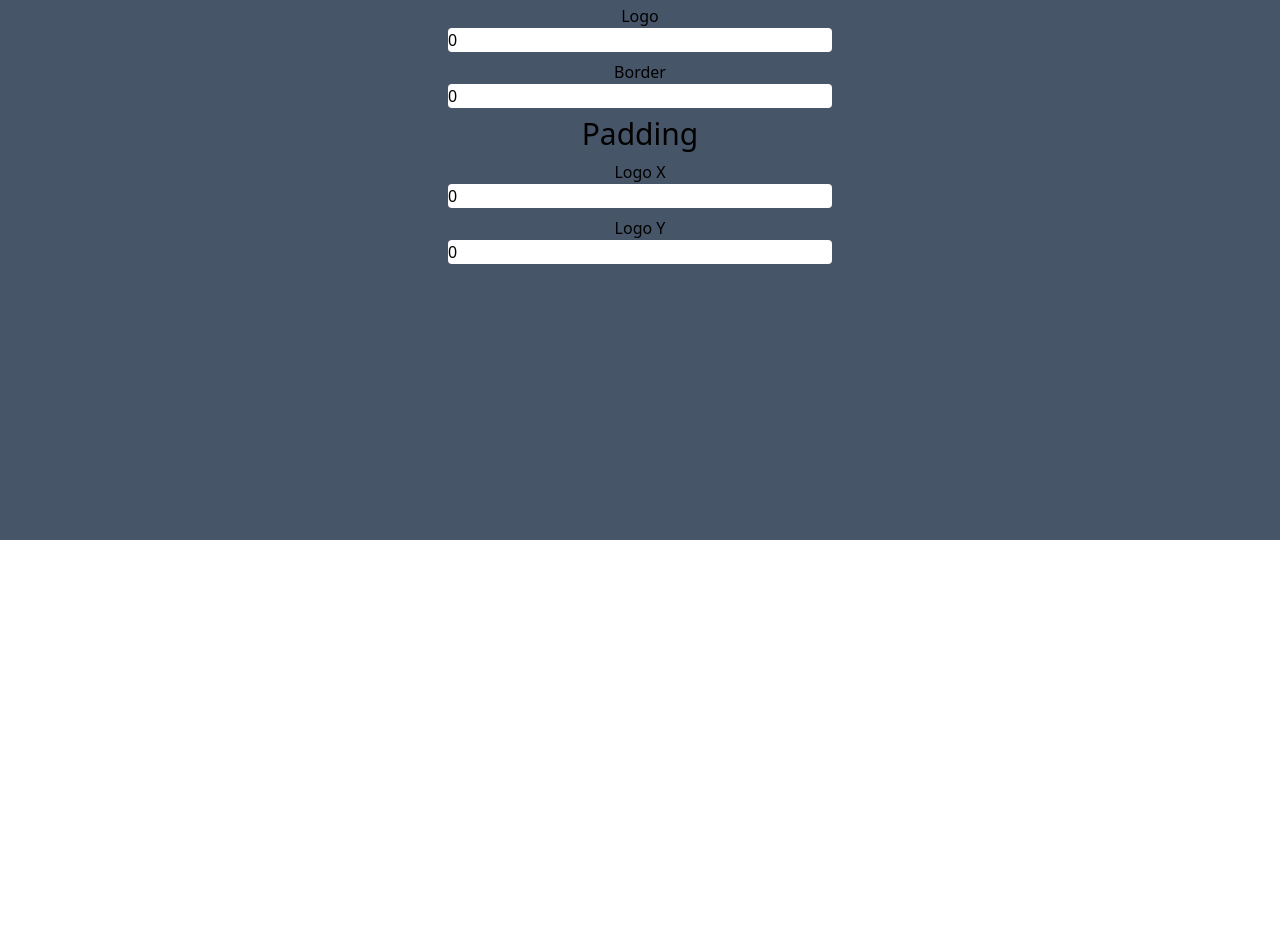
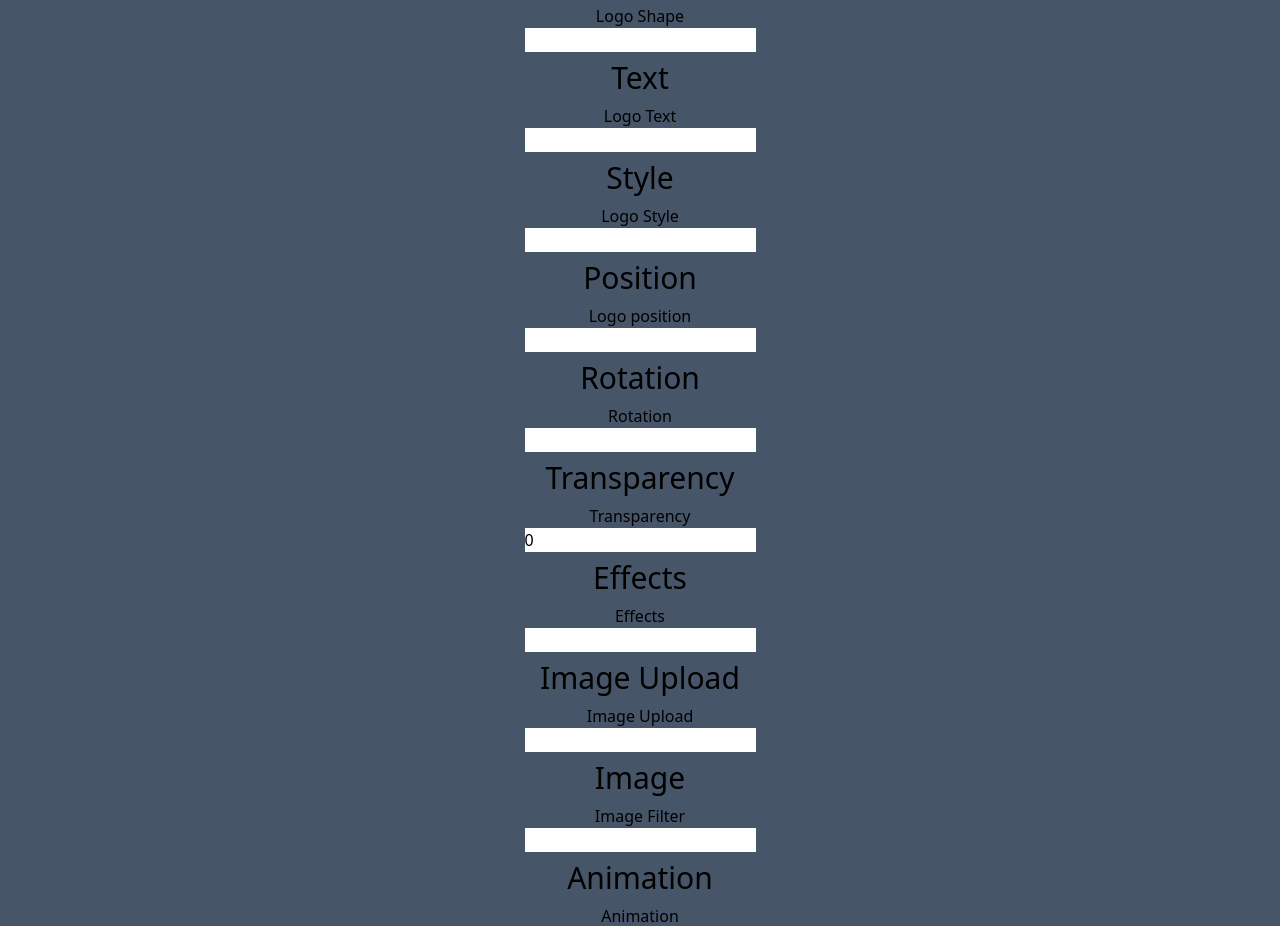
Before and after one commit to ChrisForti/react-logo-maker, a React (Vite) app: page / in a window 1280 px wide. Shown: the part 260-1186 px from the top of the page. Before the commit the page ends 800 px from the top, so only its background shows below. Built offline with nearby package versions, Linux system fonts and the light colour scheme.

Commit message:
Rendered the rest of my EditPaneprops.

```diff
--- a/src/components/EditPane.tsx
+++ b/src/components/EditPane.tsx
@@ -49,20 +49,128 @@ export default function EditPane({
 }: EditPaneProps) {
   return (
     <div className="flex flex-col gap-2">
-      {/* <h1 className="text-3xl">Brand</h1>
-      {brandInput.map(({label, value, setValue}) => {
-
+      <h1 className="text-3xl">Brand</h1>
       <div>
         <div>{brandInput.label}</div>
-          <input name={brandInput.label}
+        <input
+          name={brandInput.label}
           type="text"
           value={brandInput.value}
-           onChange={(event) => brandInput.setValue{event.target.value}}
+          onChange={(event) => brandInput.setValue(event.target.value)}
         />
       </div>
-
-      })} */}
-
+      <h1 className="text-3xl">Shape</h1>
+      <div>
+        <div>{shapeInput.label}</div>
+        <input
+          name={shapeInput.label}
+          type="text"
+          value={shapeInput.value}
+          onChange={(event) => shapeInput.setValue(event.target.value)}
+        />
+      </div>
+      <h1 className="text-3xl">Text</h1>
+      <div>
+        <div>{textInput.label}</div>
+        <input
+          name={textInput.label}
+          type="text"
+          value={textInput.value}
+          onChange={(event) => textInput.setValue(event.target.value)}
+        />
+      </div>
+      <h1 className="text-3xl">Style</h1>
+      <div>
+        <div>{styleInput.label}</div>
+        <input
+          name={styleInput.label}
+          type="text"
+          value={styleInput.value}
+          onChange={(event) => styleInput.setValue(event.target.value)}
+        />
+      </div>
+      <h1 className="text-3xl">Position</h1>
+      <div>
+        <div>{positionInput.label}</div>
+        <input
+          name={positionInput.label}
+          type="text"
+          value={positionInput.value}
+          onChange={(event) => positionInput.setValue(event.target.value)}
+        />
+      </div>
+      <h1 className="text-3xl">Rotation</h1>
+      <div>
+        <div>{rotationInput.label}</div>
+        <input
+          name={rotationInput.label}
+          type="text"
+          value={rotationInput.value}
+          onChange={(event) => rotationInput.setValue(event.target.value)}
+        />
+      </div>
+      <h1 className="text-3xl">Transparency</h1>
+      <div>
+        <div>{transparencyInput.label}</div>
+        <input
+          name={transparencyInput.label}
+          type="text"
+          value={transparencyInput.value}
+          onChange={(event) =>
+            transparencyInput.setValue(Number(event.target.value))
+          }
+        />
+      </div>
+      <h1 className="text-3xl">Effects</h1>
+      <div>
+        <div>{effectsInput.label}</div>
+        <input
+          name={effectsInput.label}
+          type="text"
+          value={effectsInput.value}
+          onChange={(event) => effectsInput.setValue(event.target.value)}
+        />
+      </div>
+      <h1 className="text-3xl">Image Upload</h1>
+      <div>
+        <div>{imgUploadInput.label}</div>
+        <input
+          name={imgUploadInput.label}
+          type="text"
+          value={imgUploadInput.value}
+          onChange={(event) => imgUploadInput.setValue(event.target.value)}
+        />
+      </div>
+      <h1 className="text-3xl">Image</h1>
+      <div>
+        <div>{imgFilterinput.label}</div>
+        <input
+          name={imgFilterinput.label}
+          type="text"
+          value={imgFilterinput.value}
+          onChange={(event) => imgFilterinput.setValue(event.target.value)}
+        />
+      </div>
+      <h1 className="text-3xl">Animation</h1>
+      <div>
+        <div>{animationInput.label}</div>
+        <input
+          name={animationInput.label}
+          type="text"
+          value={animationInput.value}
+          onChange={(event) => animationInput.setValue(event.target.value)}
+        />
+      </div>
+      <h1 className="text-3xl">margin</h1>
+      <div>
+        <div>{marginInput.label}</div>
+        <input
+          name={marginInput.label}
+          type="text"
+          value={marginInput.value}
+          onChange={(event) => marginInput.setValue(Number(event.target.value))}
+        />
+      </div>
       <h1 className="text-3xl">Colors</h1>
       <div className="mx-auto flex gap-4">
         {colorInputs.map(({ label, value, setValue }) => {
```
Lines whose indentation alone changed are shown as unchanged.
